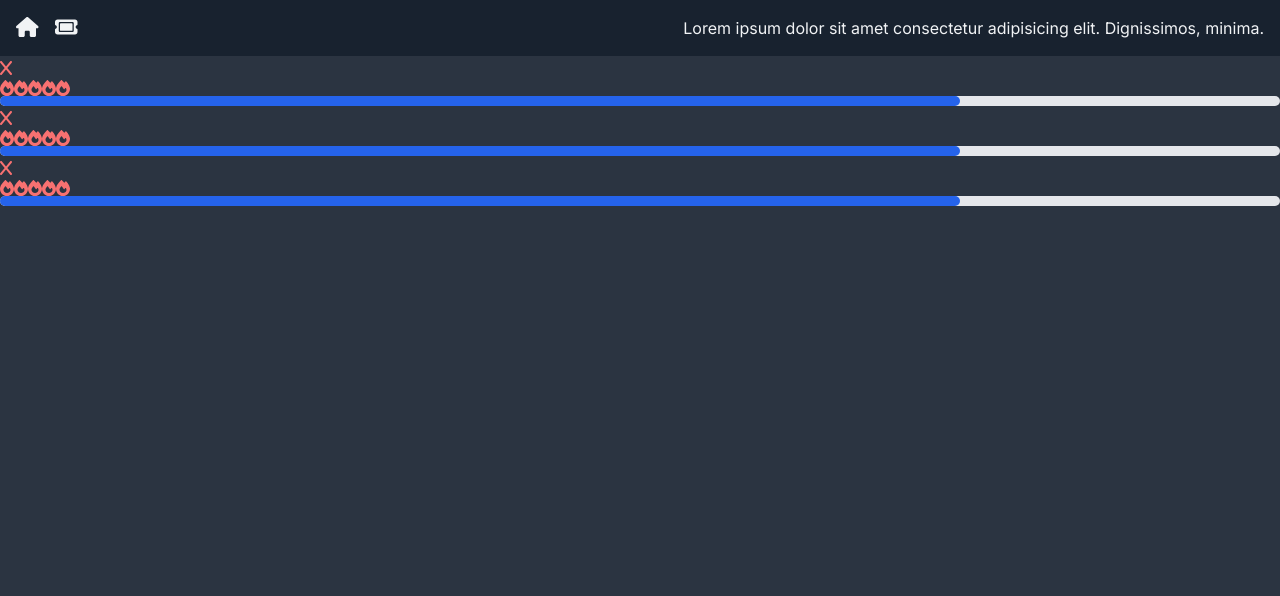
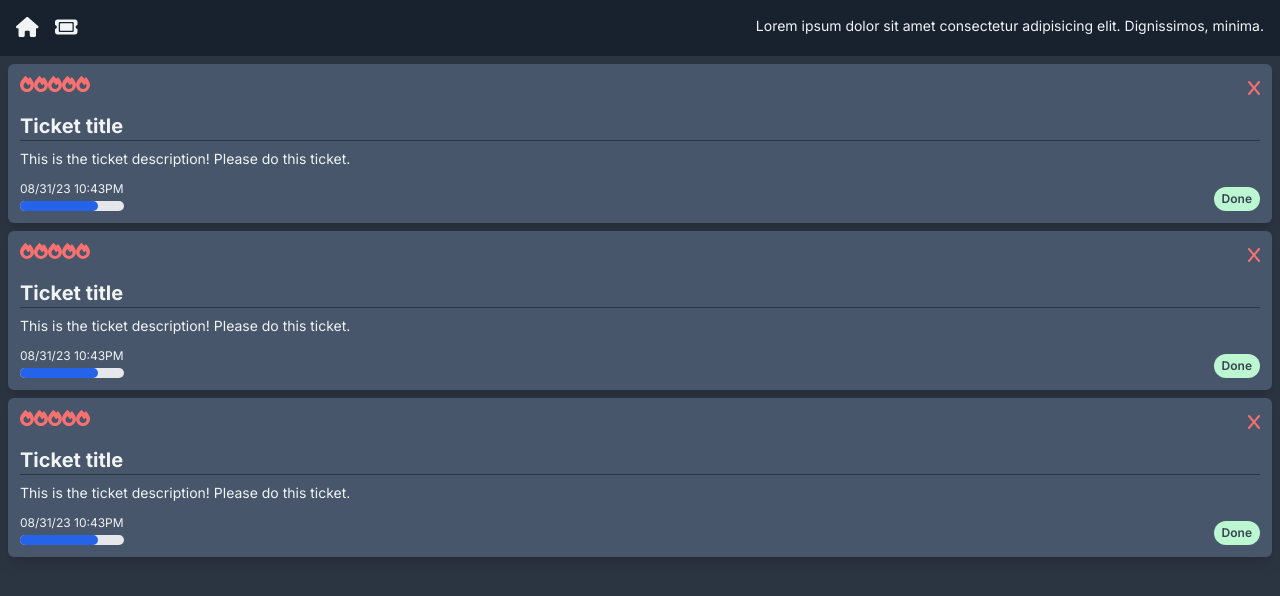
Before and after one commit to Alca0004/ticketing-app, a Next.js app: page / in a window 1280 px wide. Shown: the top 596 px of the page. Built offline with nearby package versions, Linux system fonts and the light colour scheme.

Commit message:
Styling TicketCard

```diff
--- a/app/(components)/StatusDisplay.jsx
+++ b/app/(components)/StatusDisplay.jsx
@@ -1,6 +1,6 @@
 const StatusDisplay = () => {
     return (
-        <span></span>
+        <span className="inline-block rounded-full px-2 py-1 text-xs font-semibold text-gray-700 bg-green-200">Done</span>
     )
 }
 
--- a/app/(components)/TicketCard.jsx
+++ b/app/(components)/TicketCard.jsx
@@ -1,12 +1,32 @@
 import DeleteBlock from "./DeleteBlock"
 import PriorityDisplay from "./PriorityDisplay"
 import ProgressDisplay from "./ProgressDisplay"
+import StatusDisplay from "./StatusDisplay"
 
 const TicketCard = () => {
     return (
-        <div><DeleteBlock />
-            <PriorityDisplay />
-            <ProgressDisplay />
+        <div className="flex flex-col bg-card hover:bg-card-hover rounded-md shadow-lg p-3 m-2">
+            <div className="flex mb-3 ">
+                <PriorityDisplay />
+                <div className="ml-auto">
+                    <DeleteBlock />
+                </div>
+            </div>
+            <h4>Ticket title</h4>
+            <hr className="h-px border-0 bg-page mb-2" />
+            <p className="whitespace-pre-wrap">
+                This is the ticket description! Please do this ticket.
+            </p>
+            <div className="flex-grow"> </div>
+            <div className="flex mt-2">
+                <div className="flex flex-col ">
+                    <p className="text-xs my-1">08/31/23 10:43PM </p>
+                    <ProgressDisplay />
+                </div>
+                <div className="ml-auto flex items-end">
+                    <StatusDisplay />
+                </div>
+            </div>
         </div>
     )
 }
--- a/app/globals.css
+++ b/app/globals.css
@@ -1,6 +1,30 @@
 @tailwind base;
 @tailwind components;
 @tailwind utilities;
+
+@layer base {
+  h1,
+  h2,
+  h3,
+  h4 {
+    @apply font-bold;
+  }
+  h1 {
+    @apply text-4xl;
+  }
+  h2 {
+    @apply text-3xl;
+  }
+  h3 {
+    @apply text-2xl;
+  }
+  h4 {
+    @apply text-xl;
+  }
+  p {
+    @apply text-sm text-default-text;
+  }
+}
 
 @layer components {
   .icon {
```
